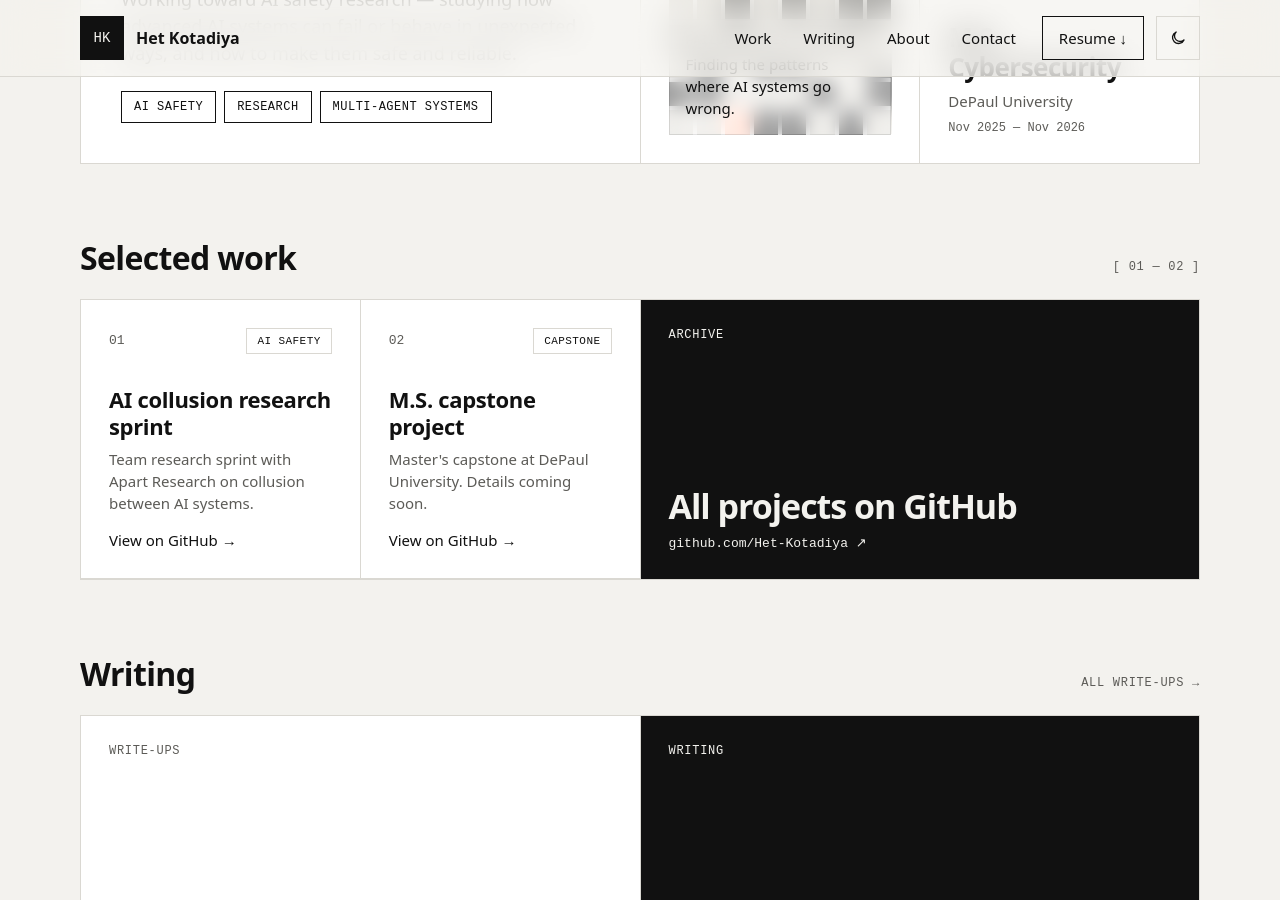
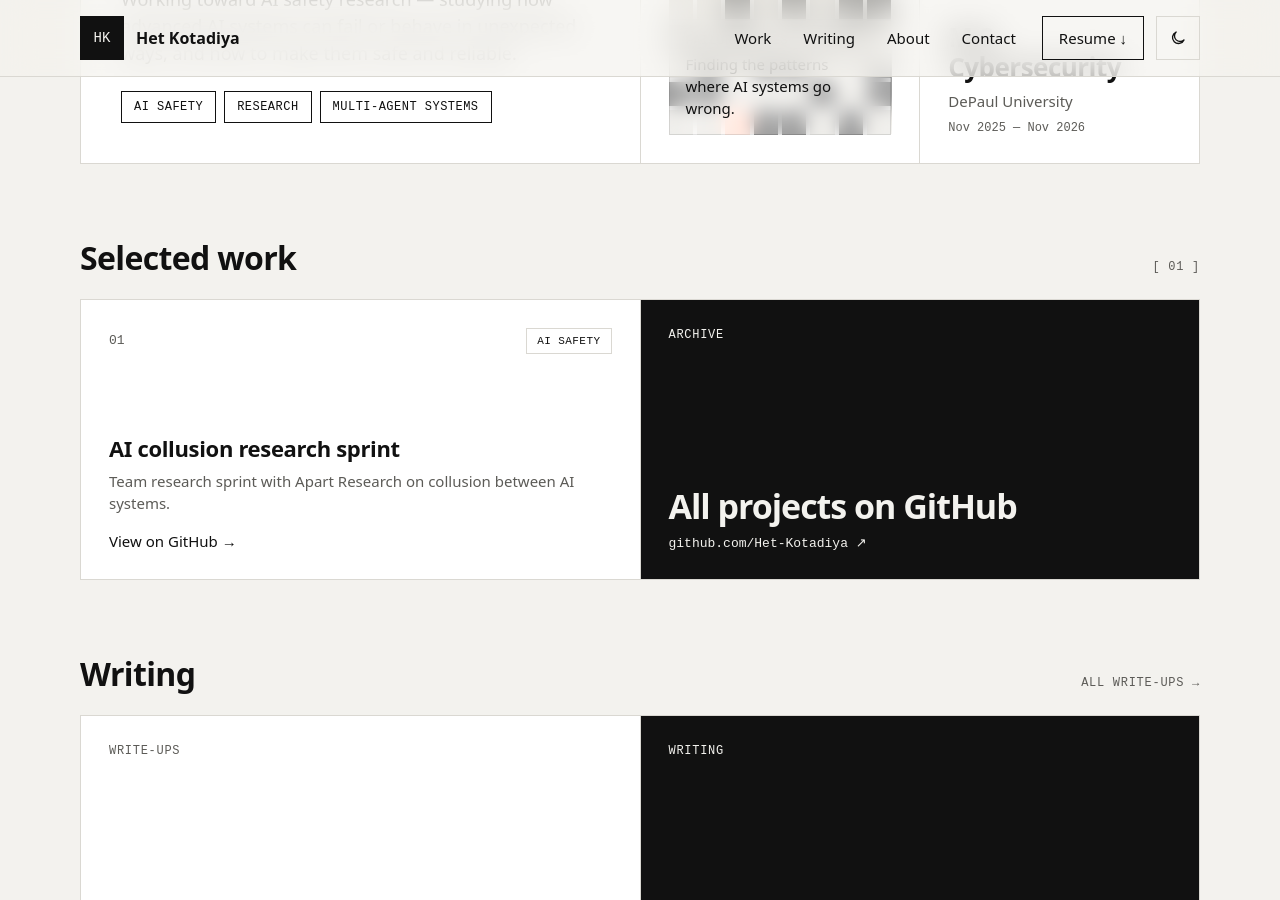
Before and after one commit to Het-Kotadiya/Het-Kotadiya.github.io, a Jekyll site: the page built from index.html, in a window 1280 px wide and 900 px high, scrolled down 490 px. Built offline with Jekyll 4.4.1, drawn with Linux system fonts in a browser that asks for light colours.

Commit message:
Remove capstone tile from selected work
Widen the remaining project card so the row still fills the grid.

Co-Authored-By: Claude Opus 5.5 <noreply@anthropic.com>

```diff
--- a/index.html
+++ b/index.html
@@ -74,11 +74,11 @@
     <!-- ===== Work ===== -->
     <div class="section-head" id="work">
       <h2>Selected work</h2>
-      <span class="mono muted">[ 01 — 02 ]</span>
+      <span class="mono muted">[ 01 ]</span>
     </div>
 
     <section class="bento" aria-label="Selected work">
-      <article class="tile sq card">
+      <article class="tile wide wq card">
         <div class="card-top">
           <span class="num">01</span>
           <span class="tag">AI Safety</span>
@@ -86,19 +86,6 @@
         <div class="stack" style="gap:10px">
           <h3>AI collusion research sprint</h3>
           <p class="small muted">Team research sprint with Apart Research on collusion between AI systems.</p>
-          <!-- TODO: replace with the exact repo link -->
-          <a class="link" href="https://github.com/Het-Kotadiya" target="_blank" rel="noopener noreferrer"><span class="u">View on GitHub</span> <span class="arr r">→</span></a>
-        </div>
-      </article>
-
-      <article class="tile sq card">
-        <div class="card-top">
-          <span class="num">02</span>
-          <span class="tag">Capstone</span>
-        </div>
-        <div class="stack" style="gap:10px">
-          <h3>M.S. capstone project</h3>
-          <p class="small muted">Master's capstone at DePaul University. Details coming soon.</p>
           <!-- TODO: replace with the exact repo link -->
           <a class="link" href="https://github.com/Het-Kotadiya" target="_blank" rel="noopener noreferrer"><span class="u">View on GitHub</span> <span class="arr r">→</span></a>
         </div>
```
Also changed, not shown: CLAUDE.md (+1 -1 lines).
